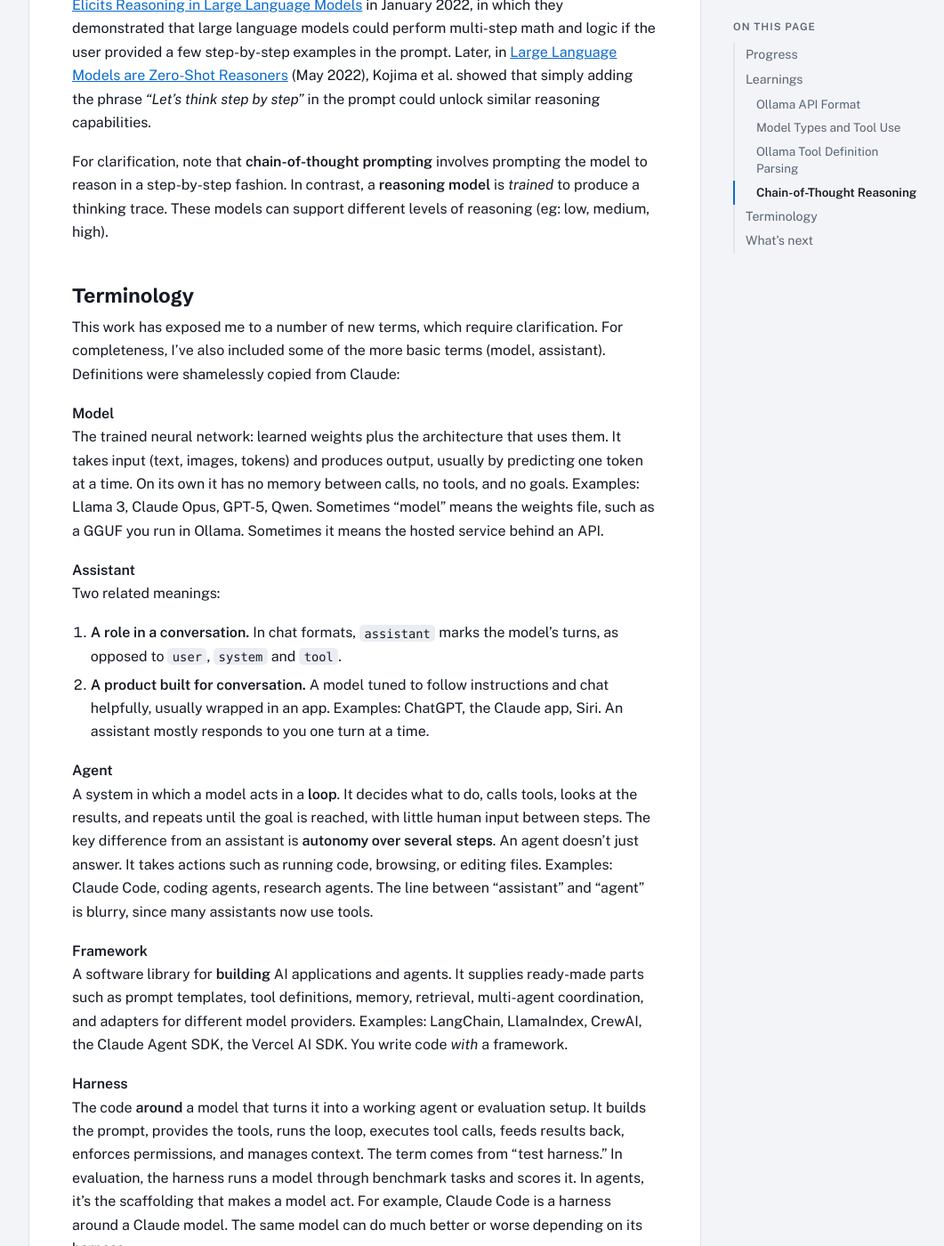
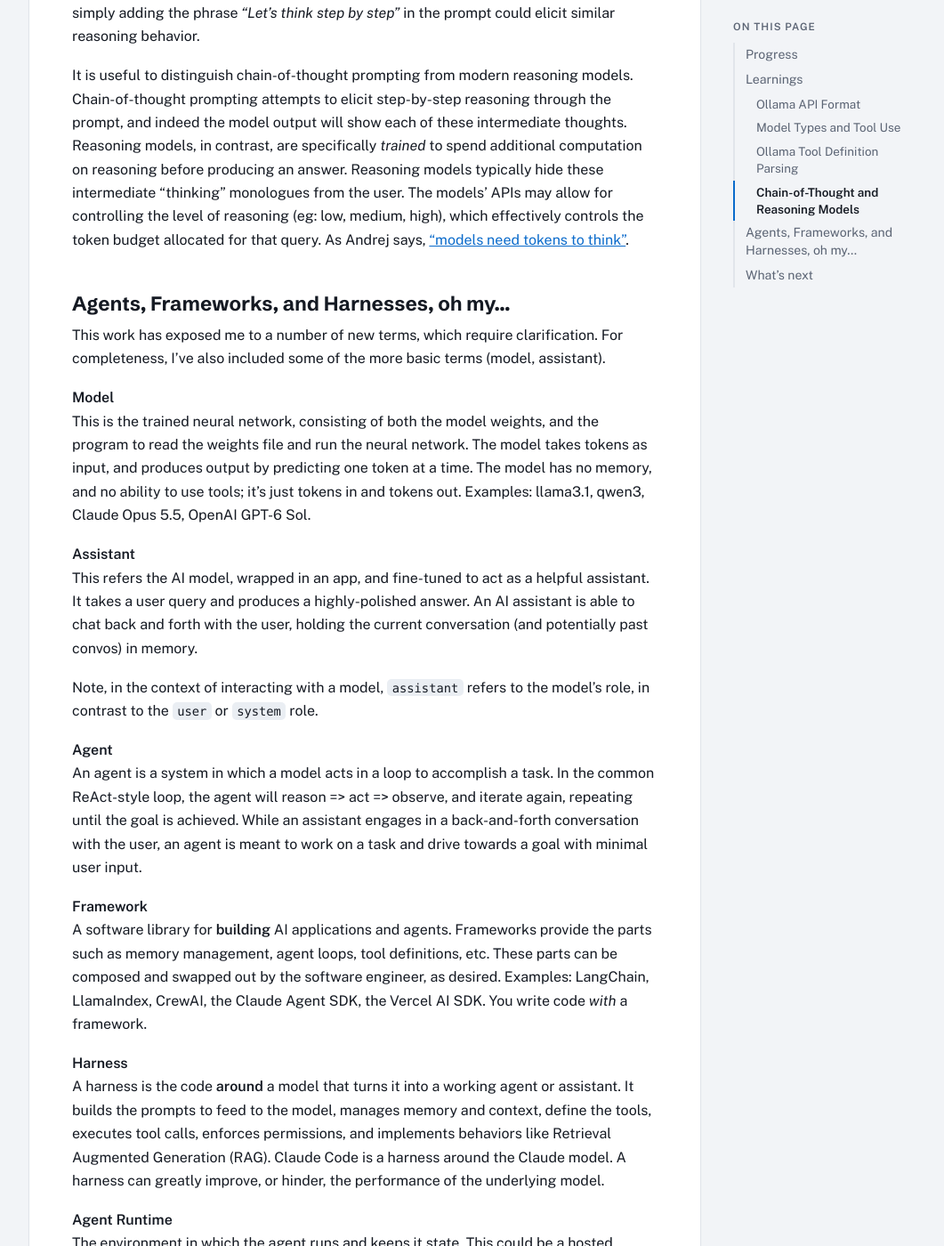
Before and after one commit to EvanKuhn/evankuhn.github.io, a Jekyll site: the page built from _posts/2026-09-23-ai-agent-build-day-1.md, in a window 1280 px wide and 1400 px high, scrolled down 2804 px. Shown: the whole window at 89% size, without its empty margins (108-1169 px from the left). Built offline with Jekyll 4.4.1, drawn with Linux system fonts in a browser that asks for light colours; some of the changed text lies outside the part shown.

Commit message:
post updates

```diff
--- a/_posts/2026-09-23-ai-agent-build-day-1.md
+++ b/_posts/2026-09-23-ai-agent-build-day-1.md
@@ -89,80 +89,73 @@ Ollama parses the following:
 This is done via the `convert_function_to_tool()` method in
 [`ollama/_utils.py`](https://github.com/ollama/ollama-python/blob/b28b1e8a8cf5436d06805e5bb211904e9ff53ef9/ollama/_utils.py#L56).
 
-### Chain-of-Thought Reasoning
+### Chain-of-Thought and Reasoning Models
 
-Chain-of-thought reasoning is a technique that models use to reason through complex queries and
-produce more accurate results. Rather than generating an answer immediately, the model is trained to
-think step-by-step, producing an internal monologue of "thoughts". This allows the model to reason
-in smaller steps, which it can then compose into a final answer.
-
-Chain-of-thought reasoning produces higher quality responses with fewer errors, though of course it
-does require more time and higher token usage.
+Chain-of-thought (CoT) is a technique in which a model is asked to generate intermediate reasoning
+steps before producing a final answer. Breaking a problem into smaller steps can improve performance
+on tasks that require multi-step reasoning, such as math and logic, though it generally requires
+more time and token usage.
 
 Google Researchers published the foundational paper
 [Chain-of-Thought Prompting Elicits Reasoning in Large Language Models](https://arxiv.org/abs/2201.11903)
 in January 2022, in which they demonstrated that large language models could perform multi-step math
-and logic if the user provided a few step-by-step examples in the prompt.
+and logic more effectively when the user provided a few step-by-step examples in the prompt
 Later, in [Large Language Models are Zero-Shot Reasoners](https://arxiv.org/abs/2205.11916)
 (May 2022), Kojima et al. showed that simply adding the phrase _"Let's think step by step"_ in the
-prompt could unlock similar reasoning capabilities.
+prompt could elicit similar reasoning behavior.
 
-For clarification, note that **chain-of-thought prompting** involves prompting the model to reason
-in a step-by-step fashion. In contrast, a **reasoning model** is _trained_ to produce a thinking
-trace. These models can support different levels of reasoning (eg: low, medium, high).
+It is useful to distinguish chain-of-thought prompting from modern reasoning models.
+Chain-of-thought prompting attempts to elicit step-by-step reasoning through the prompt, and indeed
+the model output will show each of these intermediate thoughts. Reasoning models, in contrast, are
+specifically _trained_ to spend additional computation on reasoning before producing an answer.
+Reasoning models typically hide these intermediate "thinking" monologues from the user. The models'
+APIs may allow for controlling the level of reasoning (eg: low, medium, high), which effectively
+controls the token budget allocated for that query. As Andrej says, ["models need tokens to think"](https://www.youtube.com/watch?v=7xTGNNLPyMI).
 
-## Terminology
+## Agents, Frameworks, and Harnesses, oh my...
 
 This work has exposed me to a number of new terms, which require clarification. For completeness,
-I've also included some of the more basic terms (model, assistant). Definitions were shamelessly
-copied from Claude:
+I've also included some of the more basic terms (model, assistant).
 
 **Model**\
-The trained neural network: learned weights plus the architecture that uses them. It takes input
-(text, images, tokens) and produces output, usually by predicting one token at a time. On its own
-it has no memory between calls, no tools, and no goals. Examples: Llama 3, Claude Opus, GPT-5,
-Qwen. Sometimes "model" means the weights file, such as a GGUF you run in Ollama. Sometimes it
-means the hosted service behind an API.
+This is the trained neural network, consisting of both the model weights, and the program to read
+the weights file and run the neural network. The model takes tokens as input, and produces output by
+predicting one token at a time. The model has no memory, and no ability to use tools; it's just
+tokens in and tokens out. Examples: llama3.1, qwen3, Claude Opus 5.5, OpenAI GPT-6 Sol.
 
 **Assistant**\
-Two related meanings:
+This refers the AI model, wrapped in an app, and fine-tuned to act as a helpful assistant. It takes
+a user query and produces a highly-polished answer. An AI assistant is able to chat back and forth
+with the user, holding the current conversation (and potentially past convos) in memory.
 
-1. **A role in a conversation.** In chat formats, `assistant` marks the model's turns, as opposed
-   to `user`, `system` and `tool`.
-2. **A product built for conversation.** A model tuned to follow instructions and chat helpfully,
-   usually wrapped in an app. Examples: ChatGPT, the Claude app, Siri. An assistant mostly responds
-   to you one turn at a time.
+Note, in the context of interacting with a model, `assistant` refers to the model's role, in
+contrast to the `user` or `system` role.
 
 **Agent**\
-A system in which a model acts in a **loop**. It decides what to do, calls tools, looks at the
-results, and repeats until the goal is reached, with little human input between steps. The key
-difference from an assistant is **autonomy over several steps**. An agent doesn't just answer. It
-takes actions such as running code, browsing, or editing files. Examples: Claude Code, coding
-agents, research agents. The line between "assistant" and "agent" is blurry, since many assistants
-now use tools.
+An agent is a system in which a model acts in a loop to accomplish a task. In the common ReAct-style
+loop, the agent will reason => act => observe, and iterate again, repeating until the goal is
+achieved. While an assistant engages in a back-and-forth conversation with the user, an agent is
+meant to work on a task and drive towards a goal with minimal user input.
 
 **Framework**\
-A software library for **building** AI applications and agents. It supplies ready-made parts such as
-prompt templates, tool definitions, memory, retrieval, multi-agent coordination, and adapters for
-different model providers. Examples: LangChain, LlamaIndex, CrewAI, the Claude Agent SDK, the Vercel
-AI SDK. You write code *with* a framework.
+A software library for **building** AI applications and agents. Frameworks provide the parts such
+as memory management, agent loops, tool definitions, etc. These parts can be composed and swapped
+out by the software engineer, as desired. Examples: LangChain, LlamaIndex, CrewAI, the Claude Agent
+SDK, the Vercel AI SDK. You write code *with* a framework.
 
 **Harness**\
-The code **around** a model that turns it into a working agent or evaluation setup. It builds the
-prompt, provides the tools, runs the loop, executes tool calls, feeds results back, enforces
-permissions, and manages context. The term comes from "test harness." In evaluation, the harness
-runs a model through benchmark tasks and scores it. In agents, it's the scaffolding that makes a
-model act. For example, Claude Code is a harness around a Claude model. The same model can do much
-better or worse depending on its harness.
+A harness is the code **around** a model that turns it into a working agent or assistant. It builds
+the prompts to feed to the model, manages memory and context, define the tools, executes tool
+calls, enforces permissions, and implements behaviors like Retrieval Augmented Generation (RAG).
+Claude Code is a harness around the Claude model. A harness can greatly improve, or hinder, the
+performance of the underlying model.
 
-**Runtime**\
-The software that actually **executes** something. There are two common meanings:
+**Agent Runtime**\
+The environment in which the agent runs and keeps it state. This could be a hosted service that runs
+the agent loop, stores sessions, and provides sandboxes.
 
-1. **Inference runtime:** the engine that loads model weights and generates output on hardware.
-   Examples: llama.cpp (which Ollama uses internally), vLLM, TensorRT-LLM, ONNX Runtime.
-2. **Agent runtime:** the environment where an agent runs and keeps its state, such as a hosted
-   service that runs agent loops, stores sessions, and provides sandboxes. Example: Anthropic's
-   Managed Agents.
+Note that the **inference runtime** is the program that reads the model's weights files and
+runs the underlying LLM.
 
 **How they fit together**\
 Take Claude Code as an example:
@@ -172,14 +165,9 @@ Take Claude Code as an example:
 * Claude Code is the **harness**: it runs the loop, executes tools, and manages permissions and
   context.
 * The result behaves as an **agent**, because it completes multi-step coding tasks on its own.
-* It was built with, and is exposed as, the Claude Agent SDK, a **framework** you can use to build
-  your own agents.
-* Its conversation turns are labeled with the **assistant** role, and in casual use people call the
-  whole thing a coding assistant.
-
-A local setup might follow the same pattern: a Deepseek **model** served by Ollama's llama.cpp/GGLM
-**runtime**, driven by a LangChain-based (**framework**) **harness**, which together make an
-**agent**.
+* It was built with the Claude Agent SDK (the **framework**).
+* Claude Code effectively acts as a coding **assistant**, engaging the user in conversation and
+  helping to build software.
 
 ## What's next
 
```
